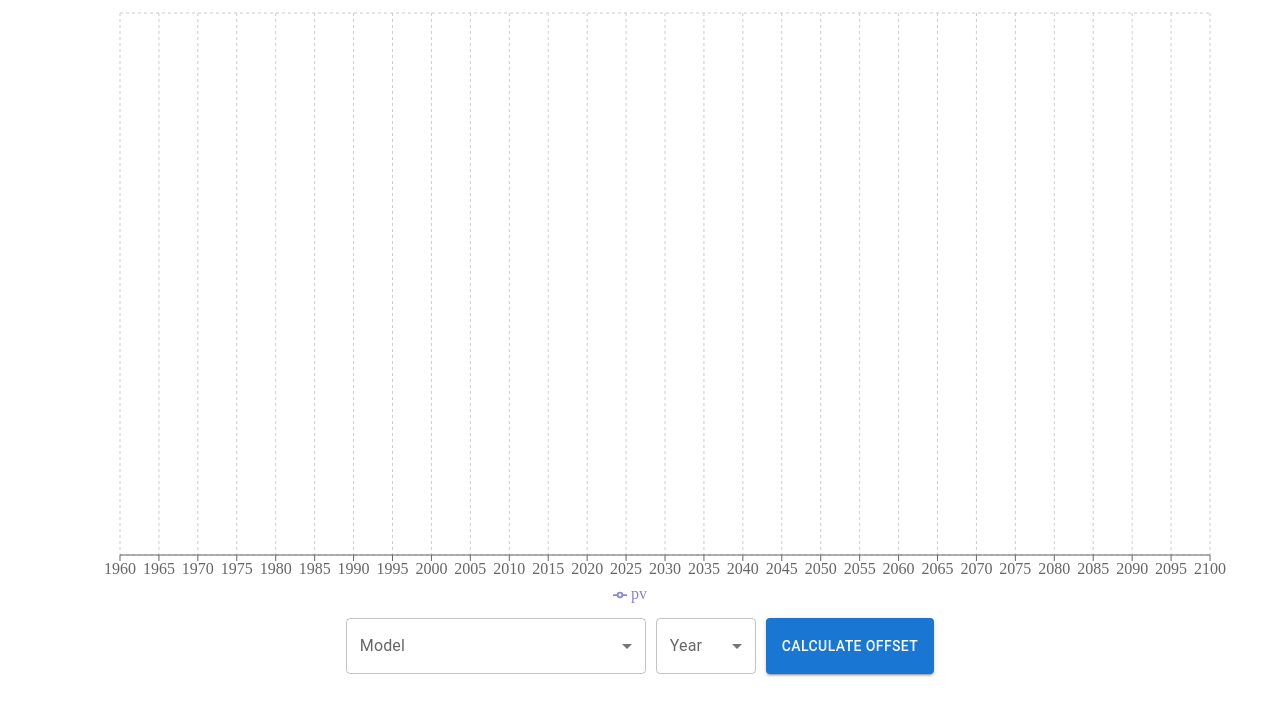
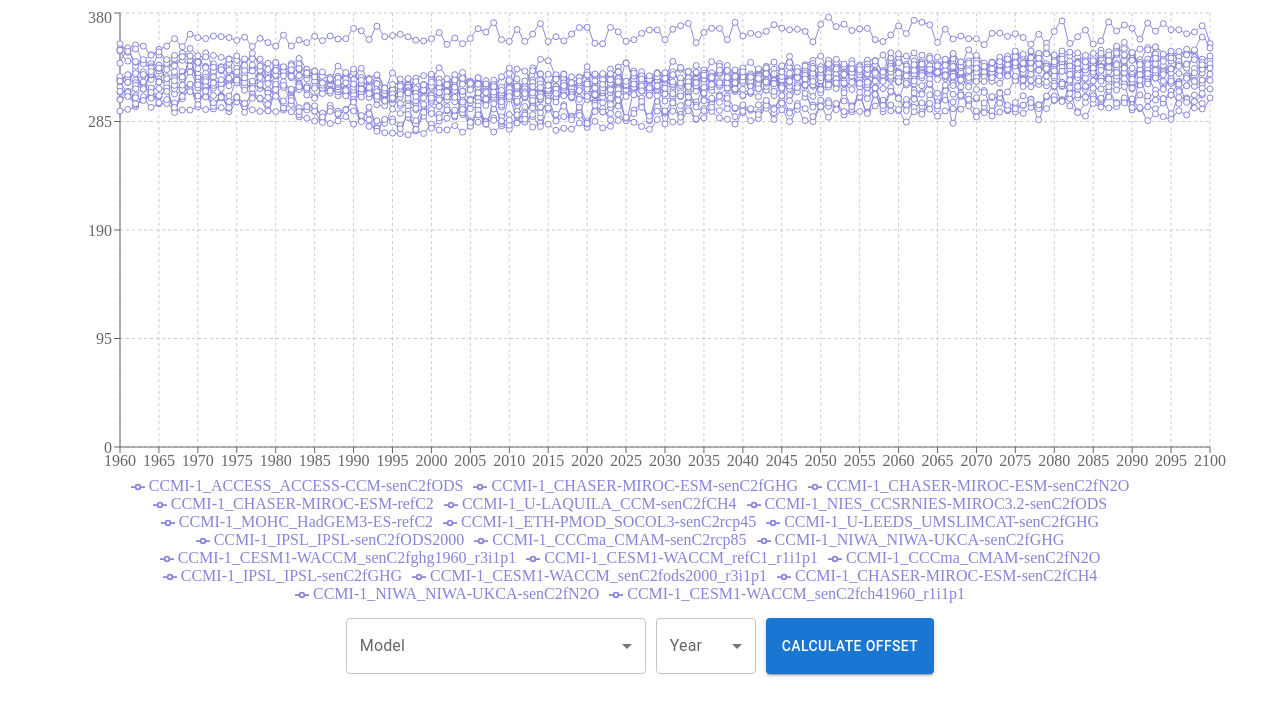
Before and after one commit to thomasmarwitz/react-plotting, a React (Create React App) app: page / in a window 1280 px wide. Shown: the top 716 px of the page. Built offline with nearby package versions, Linux system fonts and the light colour scheme.

Commit message:
basically working

```diff
--- a/src/Graph.js
+++ b/src/Graph.js
@@ -65,8 +65,8 @@ export default function Graph(props) {
     console.log("parsing")
     const data = parseData(props.data)
     //data.xAxis
-    console.log(data.data)
-
+    //console.log(data.data)
+    const lines = props.data.map(el => <Line type="monotone" dataKey={el.model} stroke="#8884d8"/>)
 
     return (
         <div style={styles}>
@@ -86,12 +86,7 @@ export default function Graph(props) {
             <YAxis />
             <Tooltip />
             <Legend />
-            <Line
-                type="monotone"
-                dataKey="pv"
-                stroke="#8884d8"
-                activeDot={{ r: 8 }}
-                />
+            {lines}
             </LineChart>
         </div>
     );
```
